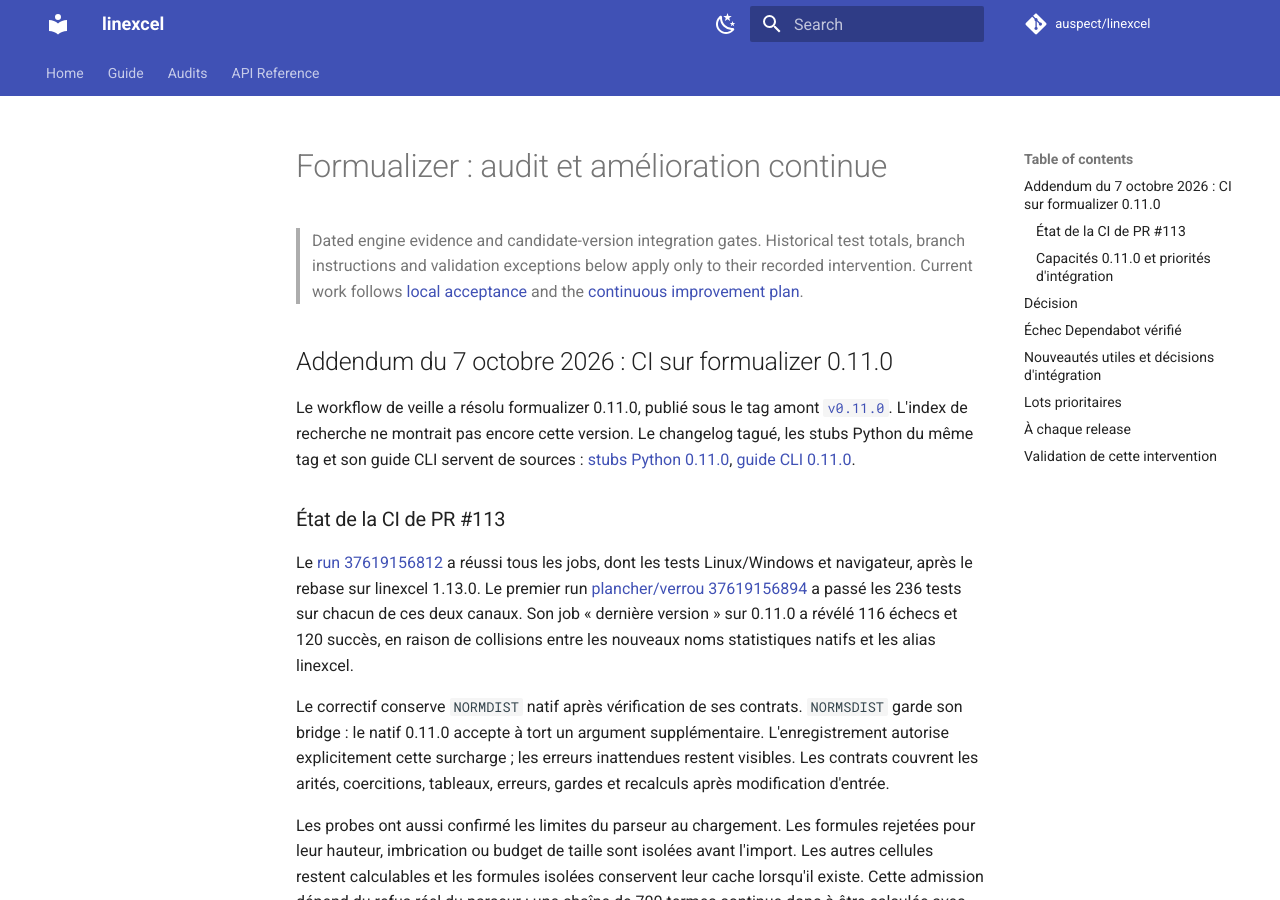
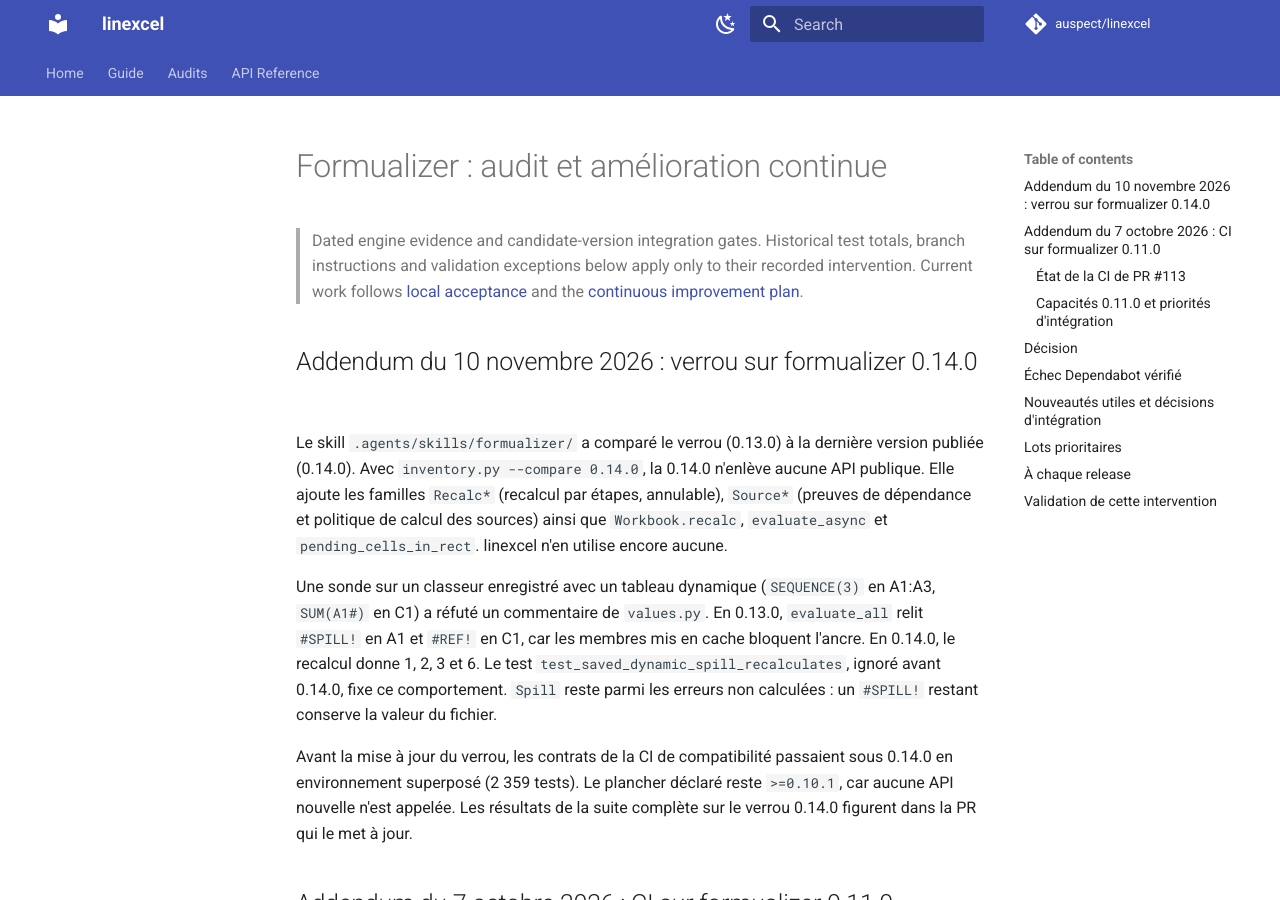
Before and after one commit to auspect/linexcel, an MkDocs documentation site: the page built from docs/formualizer_upgrade_plan.md, in a window 1280 px wide and 900 px high. Built offline with MkDocs 1.6.1 and Material for MkDocs 9.7.7, drawn with Linux system fonts in a browser that asks for light colours; comment, search, counter and statistics services are not loaded.

Commit message:
build(deps): lock formualizer 0.14.0
Compatibility contracts passed on 0.14.0 before the lock change (2,359
tests in an overlay environment). The 0.14.0 API only adds names. The
declared floor stays 0.10.1 because linexcel calls no new API. A dated
addendum in docs/formualizer_upgrade_plan.md records the comparison and
the spill probe.

Co-Authored-By: Claude Opus 5.5 <noreply@anthropic.com>

```diff
--- a/docs/formualizer_upgrade_plan.md
+++ b/docs/formualizer_upgrade_plan.md
@@ -5,6 +5,30 @@
 > to their recorded intervention. Current work follows
 > [local acceptance](manual_validation.md) and the
 > [continuous improvement plan](continuous_improvement_plan.md).
+
+## Addendum du 10 novembre 2026 : verrou sur formualizer 0.14.0
+
+Le skill `.agents/skills/formualizer/` a comparé le verrou (0.13.0) à la
+dernière version publiée (0.14.0). Avec `inventory.py --compare 0.14.0`, la
+0.14.0 n'enlève aucune API publique. Elle ajoute les familles `Recalc*`
+(recalcul par étapes, annulable), `Source*` (preuves de dépendance et
+politique de calcul des sources) ainsi que `Workbook.recalc`,
+`evaluate_async` et `pending_cells_in_rect`. linexcel n'en utilise encore
+aucune.
+
+Une sonde sur un classeur enregistré avec un tableau dynamique
+(`SEQUENCE(3)` en A1:A3, `SUM(A1#)` en C1) a réfuté un commentaire de
+`values.py`. En 0.13.0, `evaluate_all` relit `#SPILL!` en A1 et `#REF!` en C1,
+car les membres mis en cache bloquent l'ancre. En 0.14.0, le recalcul donne
+1, 2, 3 et 6. Le test `test_saved_dynamic_spill_recalculates`, ignoré
+avant 0.14.0, fixe ce comportement. `Spill` reste parmi les erreurs non
+calculées : un `#SPILL!` restant conserve la valeur du fichier.
+
+Avant la mise à jour du verrou, les contrats de la CI de compatibilité
+passaient sous 0.14.0 en environnement superposé (2 359 tests). Le plancher
+déclaré reste `>=0.10.1`, car aucune API nouvelle n'est appelée. Les
+résultats de la suite complète sur le verrou 0.14.0 figurent dans la PR qui
+le met à jour.
 
 ## Addendum du 7 octobre 2026 : CI sur formualizer 0.11.0
 
```
Also changed, not shown: 1 other file.
